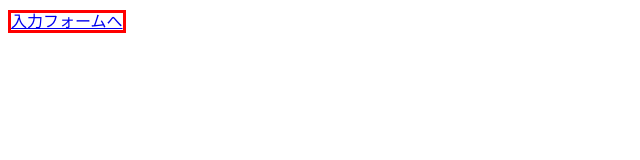
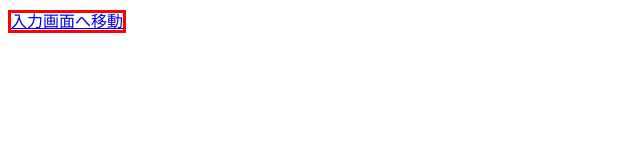
Before and after one commit to seyakatekudouu/conflict-test, a plain HTML site: page index.html in a window 1280 px wide. Shown: the full height of the page, 0-640 px from the left. Drawn offline with Linux system fonts and the light colour scheme.

Commit message:
２つのファイルを編集

```diff
--- a/index.html
+++ b/index.html
@@ -10,6 +10,6 @@
 		 <title>Document</title>
 	</head>
 	<body>
-		<a href="form.html" style="border: solid red 3px">入力フォームへ</a>
+		<a href="form.html" style="border: solid red 3px">入力画面へ移動</a>
 		</body>
 		</html>
```
Also changed, not shown: form.html (+1 -1 lines).
